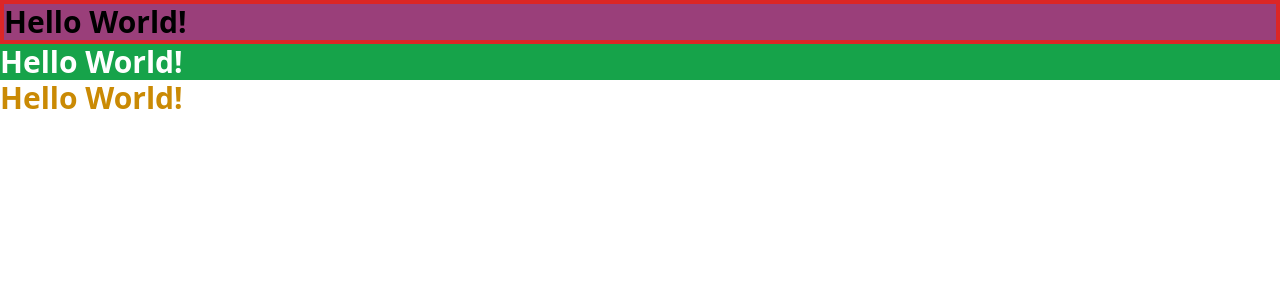
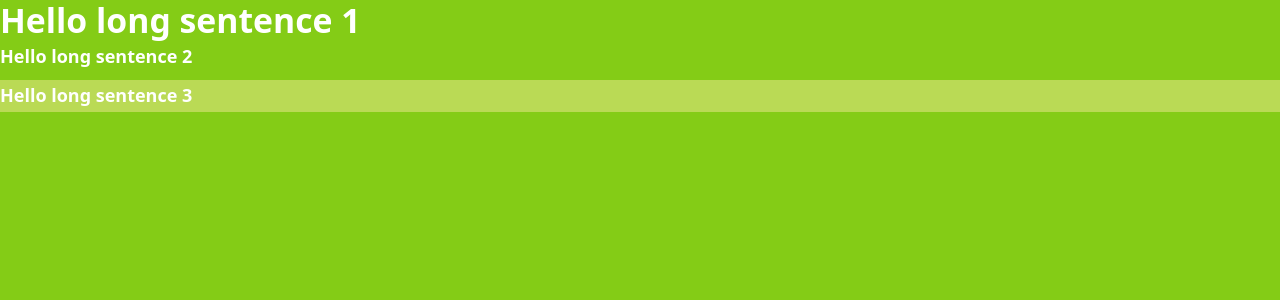
Before and after one commit to m-vishnuraj/Tailwind-CSS-Essential-Training, a React (Create React App) app: page / in a window 1280 px wide. Shown: the top 300 px of the page. Built offline with nearby package versions, Linux system fonts and the light colour scheme.

Commit message:
customization

```diff
--- a/src/App.js
+++ b/src/App.js
@@ -1,15 +1,9 @@
 function App() {
-  return (
-    <div>
-      <h1 className="border-4 bg-vishnu-500 border-red-600 text-3xl font-bold">
-        Hello World!
-      </h1>
-      <h1 className="bg-green-600 text-white text-3xl font-bold">
-        Hello World!
-      </h1>
-      <h1 className="text-yellow-600 text-3xl font-bold">Hello World!</h1>
-    </div>
-  );
+  return <div>
+    <p className="text-xs sm:text-base md:text-lg lg:text-3xl">Hello long sentence 1</p>
+    <p className="mb-1">Hello long sentence 2</p>
+    <p className="bg-[#bada55]">Hello long sentence 3</p>
+  </div>;
 }
 
 export default App;
--- a/src/index.css
+++ b/src/index.css
@@ -1,3 +1,14 @@
 @tailwind base;
 @tailwind components;
 @tailwind utilities;
+
+@layer base{
+    /* html{
+        background-color: lime;
+    } */
+
+    html {
+        @apply bg-lime-500 text-white text-lg font-bold;
+        /* @apply text-white */
+    }
+}
--- a/tailwind.config.js
+++ b/tailwind.config.js
@@ -2,6 +2,20 @@
 module.exports = {
   content: ["./src/**/*.{html,js}"],
   theme: {
+    screens: {
+      sm: "480px",
+      md: "768px",
+      lg: "976px",
+      xl: "1440px",
+    },
+    spacing: {
+      1: "8px",
+      2: "12px",
+      3: "16px",
+      4: "24px",
+      5: "32px",
+      6: "48px",
+    },
     extend: {
       colors: {
         // vishnu: "#572143",
```
